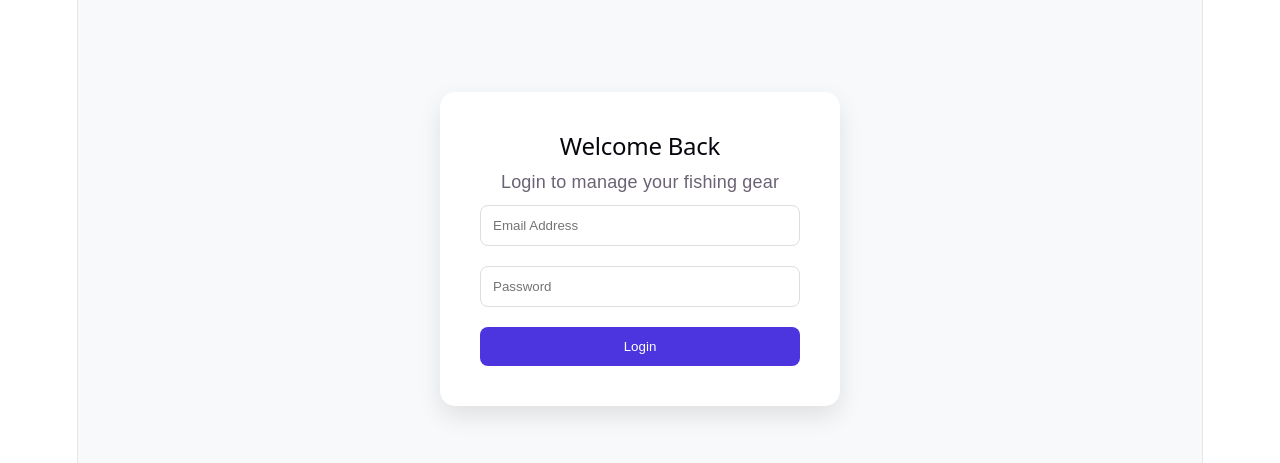
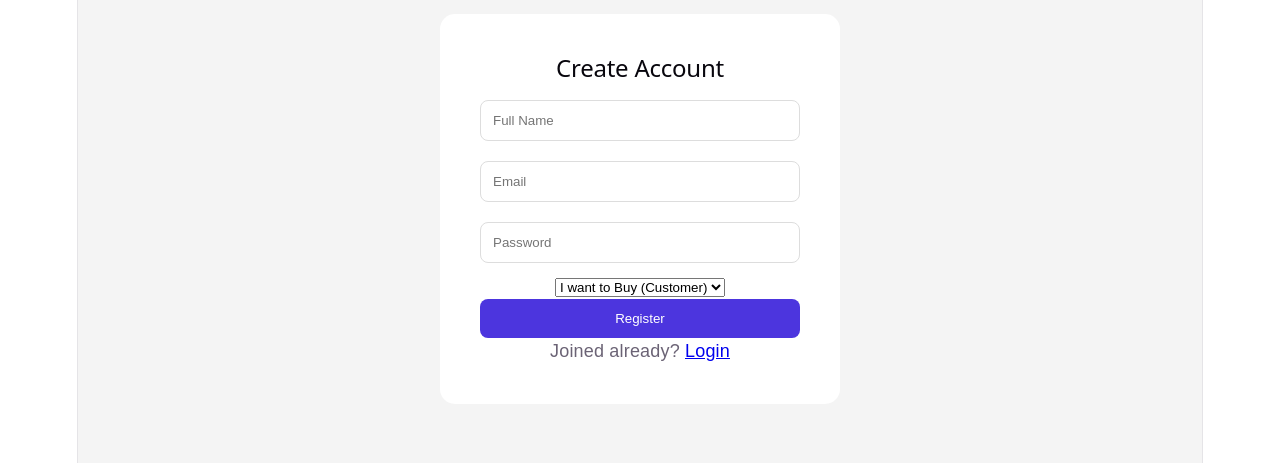
Before and after one commit to DVFOWLER/TackleNearMe, a React (Vite) app: page /register in a window 1280 px wide. Before the commit this address led to /login. Shown: the part 111-574 px from the top of the page. Built offline with nearby package versions, Linux system fonts and the light colour scheme.

Commit message:
Fix: Resolved white screen and added multi-role login logic

```diff
--- a/src/App.jsx
+++ b/src/App.jsx
@@ -28,6 +28,7 @@ import Reports from './management/admin/Report';
 import SellerMainDashboard from './management/seller/SellerDashboard';
 import ProductManagement from './management/seller/ProductManagement';
 import OrderManagement from './management/seller/OrderManagement';
+import Register from './pages/Register'; // Make sure this path is right
 
 // Styles
 import './styles/Global.css';
@@ -80,6 +81,7 @@ function App() {
             <Route path="/locations" element={<ProtectedRoute><Locations /></ProtectedRoute>} />
             <Route path="/history" element={<ProtectedRoute><History /></ProtectedRoute>} />
             <Route path="/updates" element={<ProtectedRoute><Updates /></ProtectedRoute>} />
+            <Route path="/register" element={<Register />} />
             <Route path="/about" element={<ProtectedRoute><About /></ProtectedRoute>} />
             <Route path="/cart" element={<ProtectedRoute><Cart /></ProtectedRoute>} />
 
--- a/src/pages/Login.jsx
+++ b/src/pages/Login.jsx
@@ -1,5 +1,5 @@
-import React, { useState } from 'react';
-import { useNavigate } from 'react-router-dom';
+import React, { useState } from 'react'; // Added useState
+import { useNavigate, Link } from 'react-router-dom'; // Added Link
 import "../styles/Global.css";
 
 const Login = () => {
@@ -9,23 +9,41 @@ const Login = () => {
 
   const handleLogin = (e) => {
     e.preventDefault();
-    // Simulating login logic
-    const userData = { email, role: email.includes('admin') ? 'admin' : 'user' };
-    localStorage.setItem('user', JSON.stringify(userData));
 
-    if (userData.role === 'admin') {
+    // 1. Get all registered users from localStorage
+    const users = JSON.parse(localStorage.getItem('all_users') || '[]');
+
+    // 2. Check for Admin (Hardcoded)
+    if (email === "admin@tackle.com" && password === "admin123") {
+      const adminUser = { email, role: 'admin', name: 'System Admin' };
+      localStorage.setItem('user', JSON.stringify(adminUser));
       navigate('/admin');
+      return;
+    }
+
+    // 3. Check for Registered Users (Sellers or Customers)
+    const foundUser = users.find(u => u.email === email && u.password === password);
+
+    if (foundUser) {
+      localStorage.setItem('user', JSON.stringify(foundUser));
+      // Redirect based on role
+      if (foundUser.role === 'seller') {
+        navigate('/management/admin/SellerDashboard'); // Path to your seller view
       } else {
-      navigate('/');
+        navigate('/'); // Customers go Home
+      }
+    } else {
+      alert("Invalid email or password. Please try again or Register.");
     }
   };
 
   return (
-    <div className="login-page">
-      <div className="login-card">
+    <div className="auth-page">
+      <div className="auth-card">
         <h2>Welcome Back</h2>
-        <p>Login to manage your fishing gear</p>
+        <p>Login to TackleNearMe</p>
         <form onSubmit={handleLogin}>
+          <div className="input-group">
             <input
               type="email"
               placeholder="Email Address"
@@ -33,6 +51,8 @@ const Login = () => {
               onChange={(e) => setEmail(e.target.value)}
               required
             />
+          </div>
+          <div className="input-group">
             <input
               type="password"
               placeholder="Password"
@@ -40,8 +60,12 @@ const Login = () => {
               onChange={(e) => setPassword(e.target.value)}
               required
             />
-          <button type="submit" className="login-btn">Login</button>
+          </div>
+          <button type="submit" className="auth-btn">Login</button>
         </form>
+        <div className="auth-footer">
+          <p>Don't have an account? <Link to="/register">Register here</Link></p>
+        </div>
       </div>
     </div>
   );
--- a/src/pages/Register.jsx
+++ b/src/pages/Register.jsx
@@ -1,19 +1,23 @@
 import React, { useState } from 'react';
 import { useNavigate, Link } from 'react-router-dom';
-import "../styles/Global.css";
 
 const Register = () => {
-  const [formData, setFormData] = useState({ name: '', email: '', password: '' });
+  const [formData, setFormData] = useState({ name: '', email: '', password: '', role: 'customer' });
   const navigate = useNavigate();
 
   const handleRegister = (e) => {
     e.preventDefault();
-    // Save user to localStorage
-    const users = JSON.parse(localStorage.getItem('users') || '[]');
-    users.push({ ...formData, role: 'user' });
-    localStorage.setItem('users', JSON.stringify(users));
+    // Get existing users or start empty array
+    const users = JSON.parse(localStorage.getItem('all_users') || '[]');
 
-    alert("Registration Successful! Please Login.");
+    // Check if email already exists
+    if (users.find(u => u.email === formData.email)) {
+      return alert("Email already registered!");
+    }
+
+    users.push(formData);
+    localStorage.setItem('all_users', JSON.stringify(users));
+    alert(`Registered successfully as a ${formData.role}!`);
     navigate('/login');
   };
 
@@ -25,9 +29,15 @@ const Register = () => {
           <input type="text" placeholder="Full Name" onChange={(e) => setFormData({...formData, name: e.target.value})} required />
           <input type="email" placeholder="Email" onChange={(e) => setFormData({...formData, email: e.target.value})} required />
           <input type="password" placeholder="Password" onChange={(e) => setFormData({...formData, password: e.target.value})} required />
+
+          <select className="role-select" onChange={(e) => setFormData({...formData, role: e.target.value})}>
+            <option value="customer">I want to Buy (Customer)</option>
+            <option value="seller">I want to Sell (Seller)</option>
+          </select>
+
           <button type="submit" className="auth-btn">Register</button>
         </form>
-        <p>Already have an account? <Link to="/login">Login here</Link></p>
+        <p>Joined already? <Link to="/login">Login</Link></p>
       </div>
     </div>
   );
```
Lines whose indentation alone changed are shown as unchanged.
